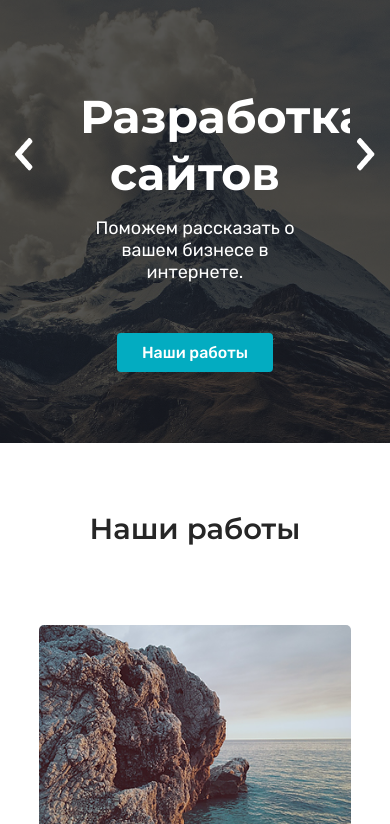
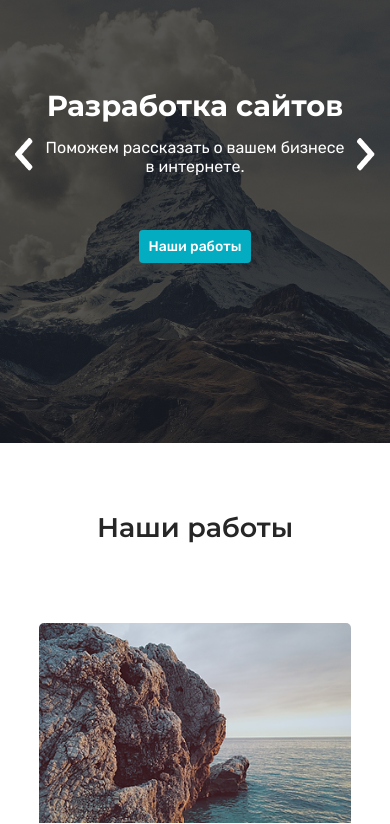
Before and after one commit to Efcolipt/Efcolipt.github.io, a PHP site: page / in a window 390 px wide. Shown: the part 98-922 px from the top of the page. Run offline with PHP 8.4, Linux system fonts and the light colour scheme; some libraries are stand-ins or nearby versions.

Commit message:
Update media.css

```diff
--- a/css/media.css
+++ b/css/media.css
@@ -105,14 +105,23 @@
 		margin-top: 10px;
 		margin-left: 0!important;
 	}
+	.content--inner--sliders{
+		padding: 0 !important;
+	}
 
 }
 @media only screen and (max-width: 576px){
 	.img--title{
 		height: 200px!important;
 	}
+	.content--inner--sliders p{
+		font-size: 16px !important;
+	}
+	.content--inner--sliders h1 {
+	    font-size: 29px !important;
+	}
 	h2 {
-	    font-size: 29px !important;
+	    font-size: 27px !important;
 	}
 	.person{
 		padding: 55px!important;
@@ -132,4 +141,27 @@
 	.copy > p{
 		font-size: 14px !important;
 	}
+	.btn--defualt{
+		    padding: 8px 10px!important;
+		    font-size: 14px!important;
+	}
+	.idea--contact p{
+		font-size: 16px !important;
+	}
+	.txt--testimonial > p{
+		font-size: 16px !important;
+	}
+	.person--testimonial{
+		padding: 0 !important;
+	}
+	.title--question {
+	    font-size: 16px !important;
+	}
+	.answere--question{
+		font-size: 14px !important;
+	}
+	.custom--btn{
+		padding: 15px 0px!important;
+		width: 100%!important;
+	}
 }
```
